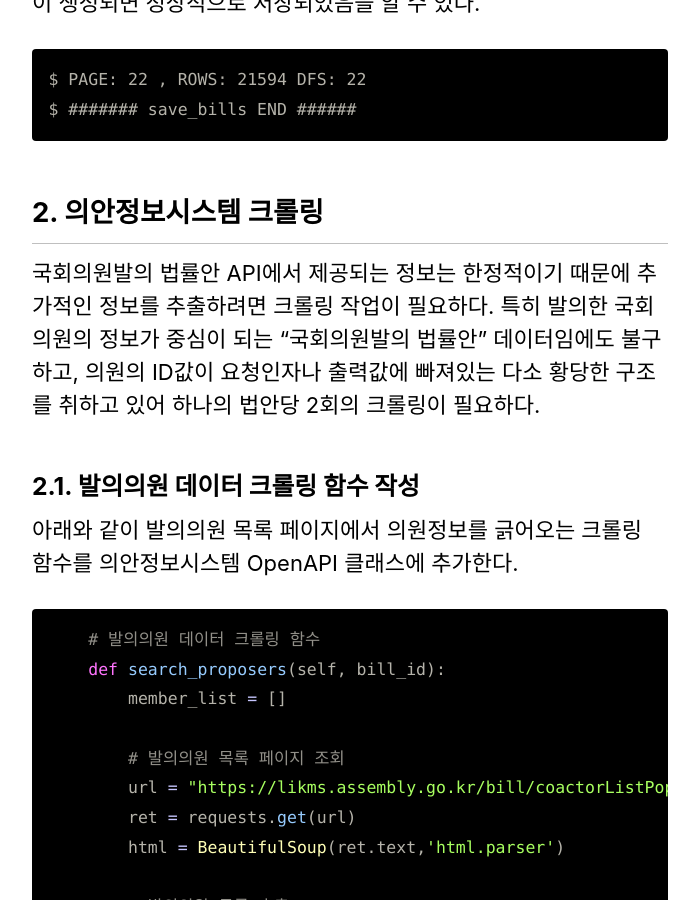
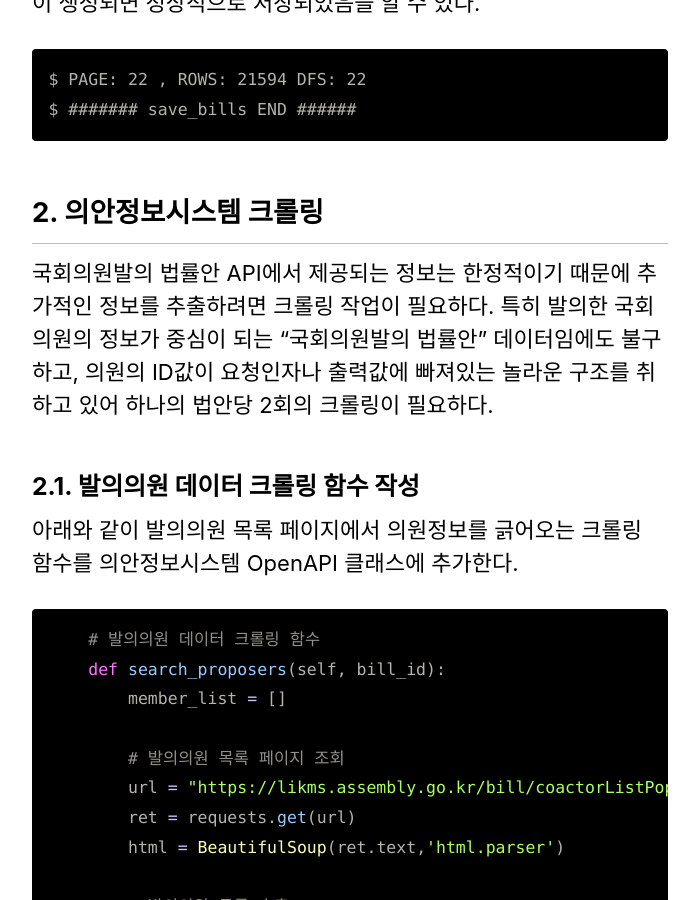
Before and after one commit to gittykite/gittykite.github.io, a Jekyll site: the page built from _posts/work/2021-12-21-billcrawling.md, in a window 1280 px wide and 900 px high, scrolled down 13857 px. Shown: the whole window, without its empty margins (290-989 px from the left). Built offline with Jekyll 4.4.1, drawn with Linux system fonts in a browser that asks for light colours; cached includes are drawn as plain includes; nearby versions of some CDN libraries.

Commit message:
Update 2021-12-21-billcrawling.md

````diff
--- a/_posts/work/2021-12-21-billcrawling.md
+++ b/_posts/work/2021-12-21-billcrawling.md
@@ -387,7 +387,7 @@ $ ####### save_bills END ######
 ```
 
 ## 2. 의안정보시스템 크롤링
-국회의원발의 법률안 API에서 제공되는 정보는 한정적이기 때문에 추가적인 정보를 추출하려면 크롤링 작업이 필요하다. 특히 발의한 국회의원의 정보가 중심이 되는 "국회의원발의 법률안" 데이터임에도 불구하고, 의원의 ID값이 요청인자나 출력값에 빠져있는 다소 황당한 구조를 취하고 있어 하나의 법안당 2회의 크롤링이 필요하다.
+국회의원발의 법률안 API에서 제공되는 정보는 한정적이기 때문에 추가적인 정보를 추출하려면 크롤링 작업이 필요하다. 특히 발의한 국회의원의 정보가 중심이 되는 "국회의원발의 법률안" 데이터임에도 불구하고, 의원의 ID값이 요청인자나 출력값에 빠져있는 놀라운 구조를 취하고 있어 하나의 법안당 2회의 크롤링이 필요하다.
 
 ### 2.1. 발의의원 데이터 크롤링 함수 작성
 아래와 같이 발의의원 목록 페이지에서 의원정보를 긁어오는 크롤링 함수를 의안정보시스템 OpenAPI 클래스에 추가한다.
````
